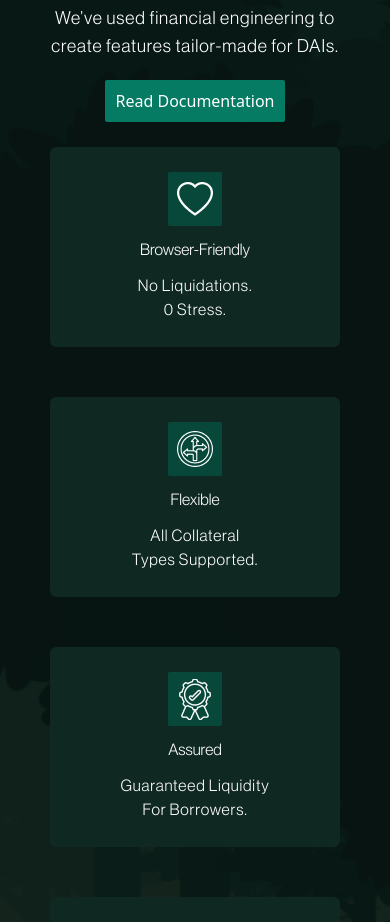
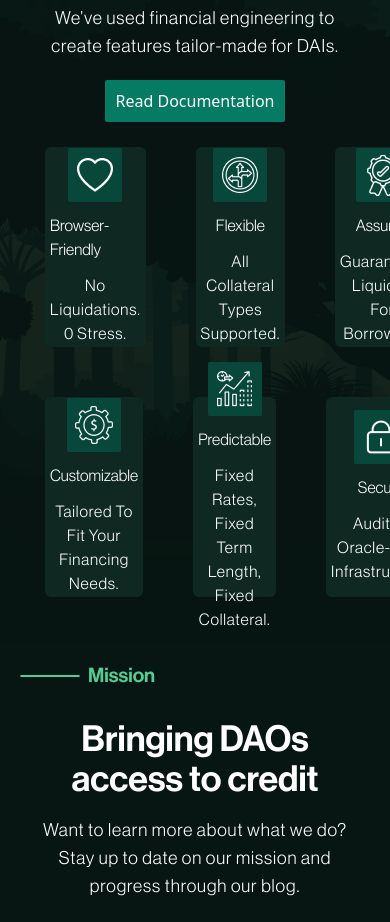
Before and after one commit to JLegacy-AI/arbor-finance-landing-page, a website built with Vite: page index.html in a window 390 px wide. Shown: the part 1880-2802 px from the top of the page. Built offline with nearby package versions, Linux system fonts and the light colour scheme.

Commit message:
Large Screen Update

```diff
--- a/index.html
+++ b/index.html
@@ -92,8 +92,9 @@
         </button>
       </div>
 
-      <div class="flex flex-1 flex-wrap justify-center  lg:justify-between items-center">
+      <div class="flex flex-1 w-full flex-col">
 
+        <div class="max-w-full flex justify-between items-center">
           <div class="w-[290px] h-[200px] bg-primary-color-2 flex justify-center items-center flex-col space-y-3 rounded-md m-[25px] p-[5px]">
             <img src="./assets/images/icon-1.png">
             <h4 class="text-white font-[neue-haas-light]">Browser-Friendly</h4>
@@ -118,6 +119,8 @@
               for borrowers.
             </p>
           </div>
+        </div>
+        <div class="max-w-full flex justify-between items-center">
           <div class="w-[290px] h-[200px] bg-primary-color-2 flex justify-center items-center flex-col space-y-3  rounded-md m-[25px] p-[5px]">
             <img src="./assets/images/icon-4.png">
             <h4 class="text-white font-[neue-haas-light]">Customizable</h4>
@@ -141,6 +144,7 @@
               Audited oracle-less<br/>
               infrastructure.
             </p>
+          </div>
         </div>
         </div>
 
```
Lines whose indentation alone changed are shown as unchanged.
